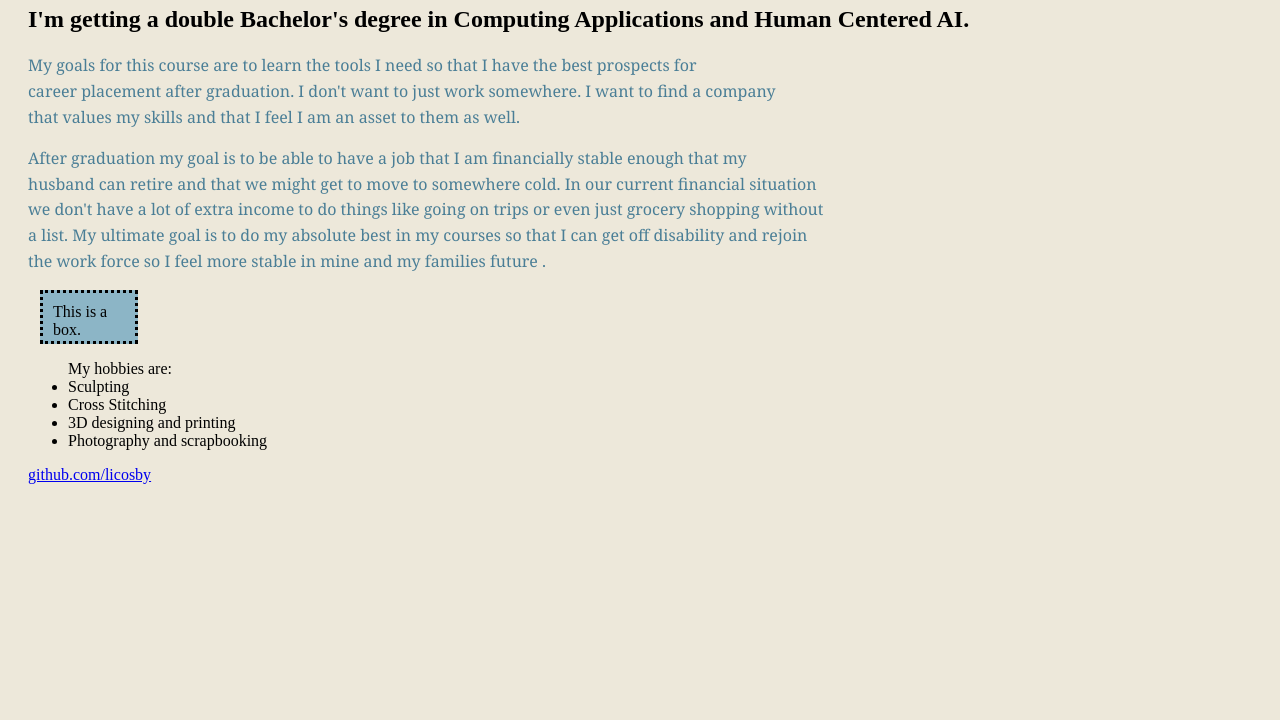
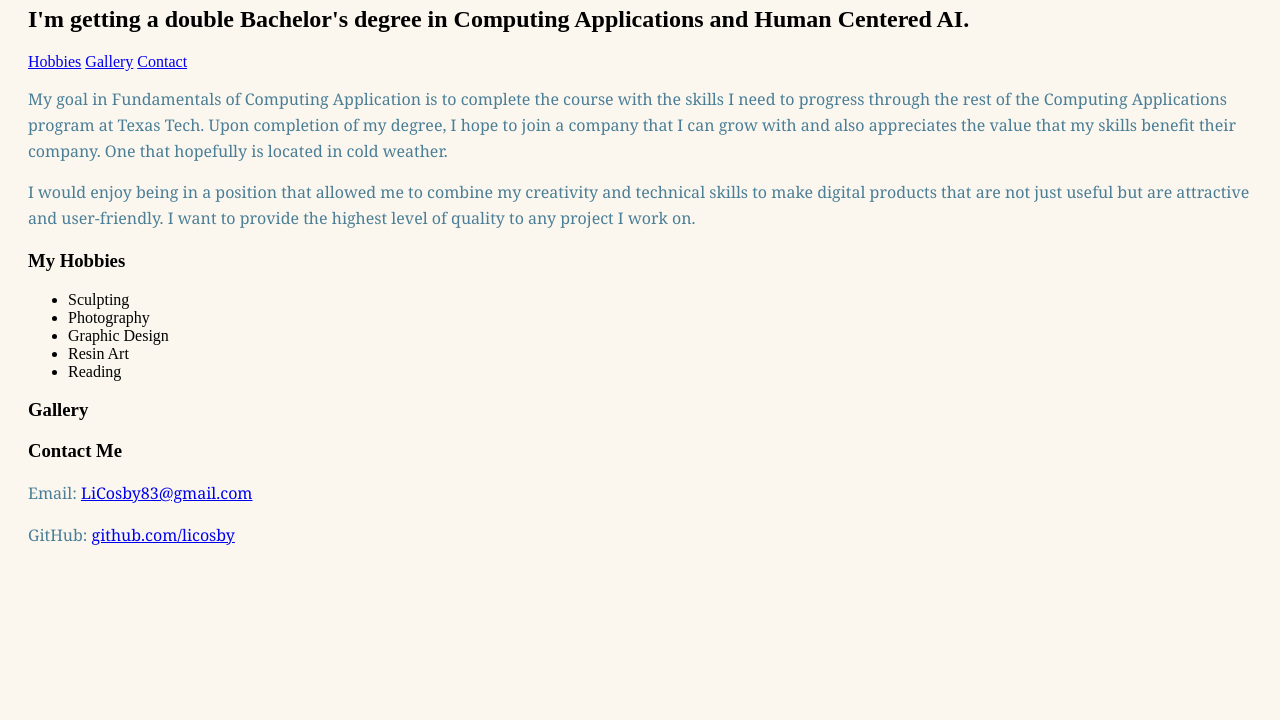
Before and after one commit to licosby/licosby.github.io, a plain HTML site: page index.html in a window 1280 px wide. Shown: the part 80-800 px from the top of the page. Drawn offline with Linux system fonts and the light colour scheme.

Commit message:
Intro Update
Rewrote my paragraph introductions. Set up Sections for future use. Plan to add photos under the gallery section.

```diff
--- a/index.html
+++ b/index.html
@@ -9,23 +9,42 @@
 <body>
     <h1>Lindsey Cosby</h1>
     <h2>I'm getting a double Bachelor's degree in Computing Applications and Human Centered AI.</h2>
-    <p> My goals for this course are to learn the tools I need so that I have the best prospects for <br>
-        career placement after graduation. I don't want to just work somewhere. I want to find a company <br>
-        that values my skills and that I feel I am an asset to them as well. <br>
-    <p> After graduation my goal is to be able to have a job that I am financially stable enough that my<br>
-        husband can retire and that we might get to move to somewhere cold. In our current financial situation <br>
-        we don't have a lot of extra income to do things like going on trips or even just grocery shopping without<br>
-        a list. My ultimate goal is to do my absolute best in my courses so that I can get off disability and rejoin <br>
-        the work force so I feel more stable in mine and my families future .</p>
 
-      <div>This is a box.</div>
+    <nav>
+        <a href="#hobbies">Hobbies</a>
+        <a href="#gallery">Gallery</a>
+        <a href="#contact">Contact</a>
+    </nav>
 
-    <ul>My hobbies are:
+    <p> My goal in Fundamentals of Computing Application is to complete the course with the skills I need to progress through
+        the rest of the Computing Applications program at Texas Tech. Upon completion of my degree, I hope to join a company
+        that I can grow with and also appreciates the value that my skills benefit their company. One that hopefully is located
+        in cold weather.</p>
+    <p>I would enjoy being in a position that allowed me to combine my creativity and technical skills to make digital products
+        that are not just useful but are attractive and user-friendly. I want to provide the highest level of quality to any project
+        I work on.</p></p>
+
+    <section id="hobbies">
+        <h3>My Hobbies</h3>
+    <ul>
         <li>Sculpting</li>
-        <li>Cross Stitching</li>
-        <li>3D designing and printing</li>
-        <li>Photography and scrapbooking</li>
+        <li>Photography</li>
+        <li>Graphic Design</li>
+        <li>Resin Art</li>
+        <li>Reading</li>
     </ul>
-    <a href="https://github.com/licosby">github.com/licosby</a>
+    </section>
+
+    <section id="gallery">
+        <h3>Gallery</h3>
+    </section>
+
+    <section id="contact">
+        <h3>Contact Me</h3>
+        <p>Email: <a href="mailto:licosby83@gmail.com">LiCosby83@gmail.com</a></p>
+        <p>GitHub: <a href="https://github.com/licosby">github.com/licosby</a></p>
+    </section>
+
+
 </body>
 </html>
--- a/style.css
+++ b/style.css
@@ -1,10 +1,10 @@
 body {
-    background-color: #EDE8DA;
+    background-color: #fbf7ef;
     margin: 28px;
     padding: 0;
 }
 main{
-    background-color: #547792;
+    background-color: #330d43;
     margin: 40px;
     padding: 20px;
     border-radius: 8px;
@@ -24,7 +24,7 @@ p {
 div {
     width: 72px; /* You can adjust the width as needed */
     height: 28px; /* You can adjust the height as needed */
-    background-color: #8CB5C6;
+    background-color: #fbf7ef;
     border: 3px dotted black;
     padding: 10px;
     margin: 12px;
```
Also changed, not shown: 1 other file.
